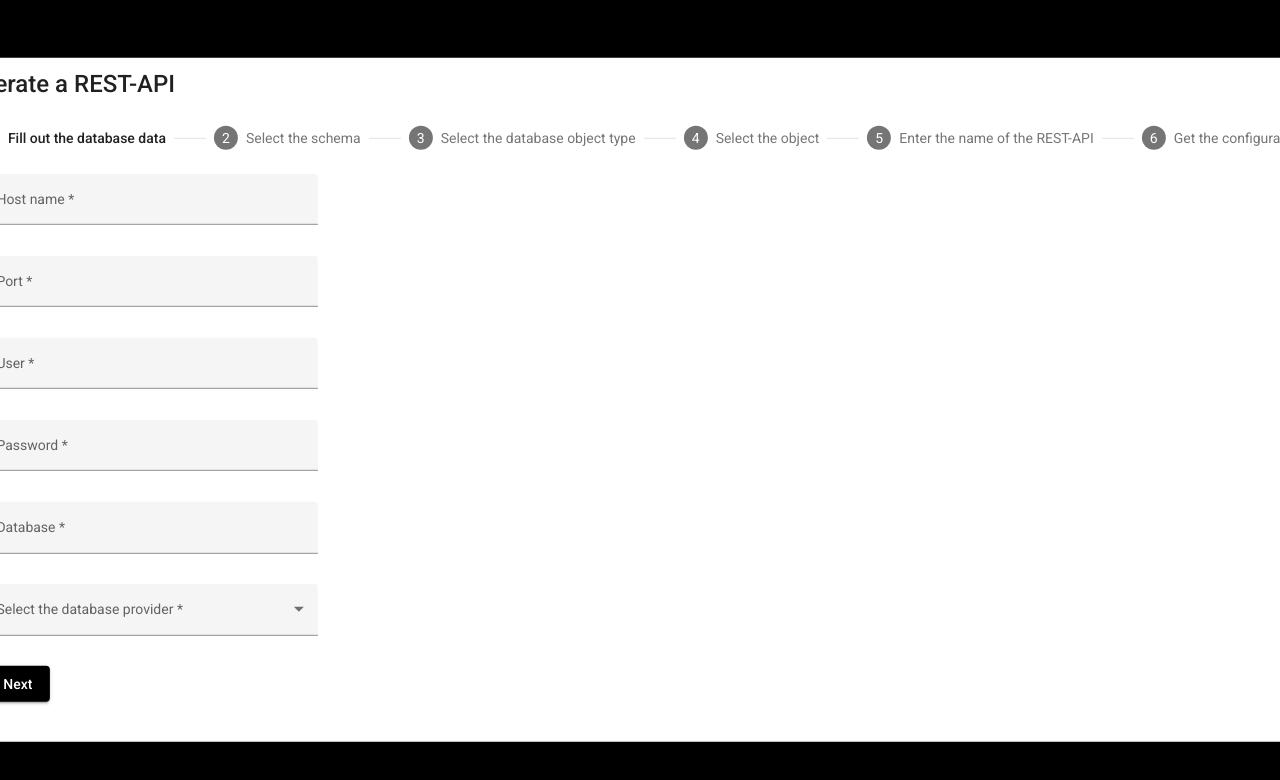
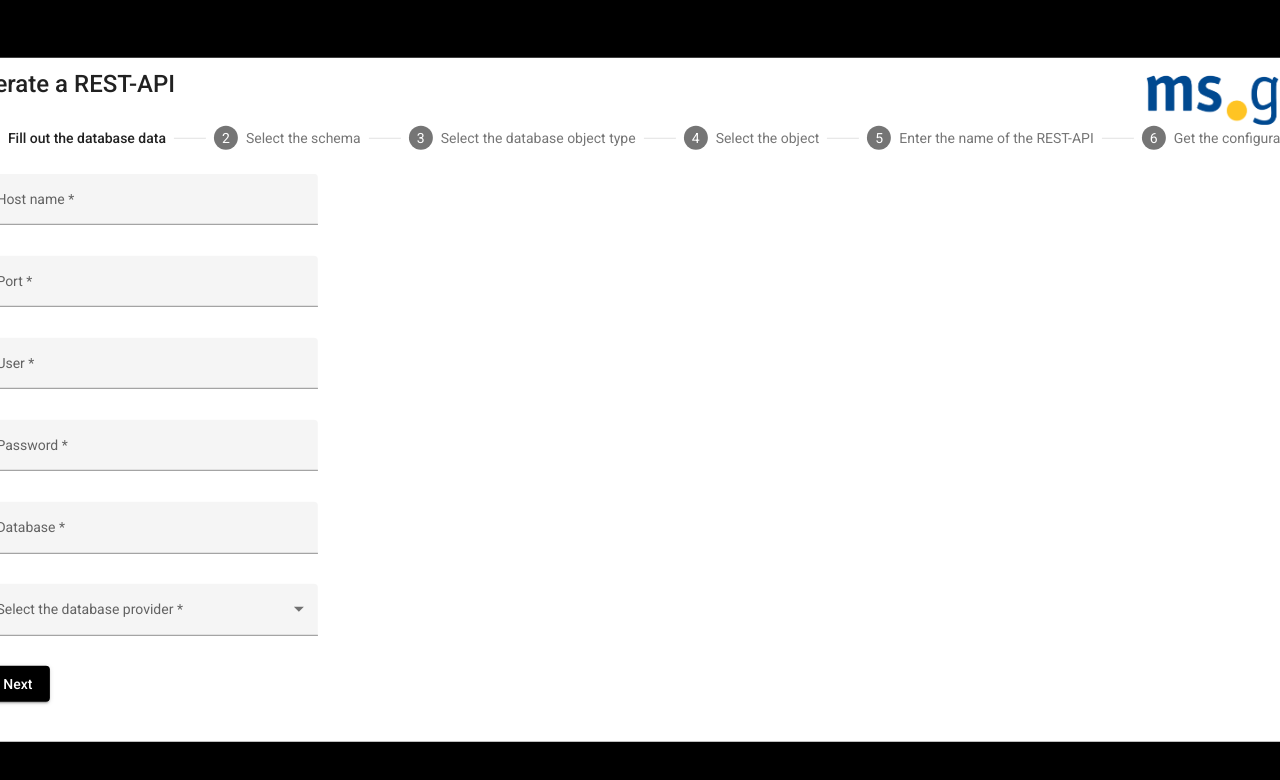
Before and after one commit to Chavalentas/BachelorThesis2, an Angular app in the folder Frontend/prototype-frontend/: page / in a window 1280 px wide. Shown: the top 780 px of the page. Built offline with nearby package versions, Linux system fonts and the light colour scheme.

Commit message:
Changes to frontend

```diff
--- a/Frontend/prototype-frontend/src/app/app.component.ts
+++ b/Frontend/prototype-frontend/src/app/app.component.ts
@@ -5,6 +5,9 @@ import { Component } from '@angular/core';
   templateUrl: './app.component.html',
   styleUrls: ['./app.component.scss']
 })
+/**
+ * Represents the app component.
+ */
 export class AppComponent {
   title = 'prototype-frontend';
 }
--- a/Frontend/prototype-frontend/src/app/app.module.ts
+++ b/Frontend/prototype-frontend/src/app/app.module.ts
@@ -15,6 +15,7 @@ import {MatStepperModule} from '@angular/material/stepper';
 import { FormsModule } from '@angular/forms';
 import { ReactiveFormsModule } from '@angular/forms';
 import { MatFormFieldModule } from '@angular/material/form-field';
+import {MatIconModule} from '@angular/material/icon';
 import {MatInputModule} from '@angular/material/input';
 import {MatRadioModule} from '@angular/material/radio';
 import {MatSelectModule} from '@angular/material/select';
@@ -37,6 +38,7 @@ import { NodeRedInstanceDataDialogComponent } from './components/node-red-instan
     MatButtonModule,
     MatCardModule,
     MatDialogModule,
+    MatIconModule,
     MatInputModule,
     MatListModule,
     MatRadioModule,
@@ -51,4 +53,7 @@ import { NodeRedInstanceDataDialogComponent } from './components/node-red-instan
   providers: [],
   bootstrap: [AppComponent]
 })
+/**
+ * Represents the app module.
+ */
 export class AppModule { }
--- a/Frontend/prototype-frontend/src/app/components/home/home.component.html
+++ b/Frontend/prototype-frontend/src/app/components/home/home.component.html
@@ -4,7 +4,10 @@
       Generate a REST-API
     </mat-card-title>
     <mat-card-content>
-      <mat-stepper [linear]="isLinear" #stepper>
+      <picture id="logo-picture">
+        <img mat-card-image src="../../../assets/images/msgis_logo.png" alt="company_logo">
+      </picture>
+      <mat-horizontal-stepper [linear]="isLinear" #stepper>
         <mat-step [stepControl]="firstFormGroup"  label="Fill out the database data">
           <form [formGroup]="firstFormGroup">
             <div>
@@ -141,7 +144,7 @@
               <mat-error *ngIf="fifthFormGroup?.get('restApiNameControl')?.errors?.['required']">The REST-API name cannot be empty!</mat-error>
             </mat-form-field>
           </p>
-        </div>
+           </div>
            <div>
               <div style="text-align: center;">
                   {{fifthStepSuccessMessage}}
@@ -156,7 +159,7 @@
             <div class="configuration-container">
               <mat-form-field id="config-area-formfield" class="example-full-width" appearance="fill">
                 <mat-label>JSON configuration</mat-label>
-                <textarea id="config-area" formControlName="configurationControl" matInput></textarea>
+                <textarea readonly id="config-area" formControlName="configurationControl" matInput></textarea>
               </mat-form-field>
               <div class="configuration-buttons-container">
                 <button [cdkCopyToClipboard]="sixthFormGroup.get('configurationControl')?.value"  class="config-buttons" mat-raised-button color="black">Copy to clipboard</button>
@@ -175,7 +178,7 @@
             </div>
           </form>
         </mat-step>
-      </mat-stepper>
+      </mat-horizontal-stepper>
     </mat-card-content>
   </mat-card>
 </div>
--- a/Frontend/prototype-frontend/src/app/components/home/home.component.scss
+++ b/Frontend/prototype-frontend/src/app/components/home/home.component.scss
@@ -25,31 +25,6 @@
   margin-right: 10px;
 }
 
-#relation-name-form{
-  margin-bottom: 20px;
-}
-
-#generator-card {
-  position: absolute;
-  width: max-content;
-  top: 50%;
-  left: 50%;
-  transform: translate(-50%, -50%);
-}
-
-#logo-id{
-  position: absolute;
-  top: 0;
-  left: 0;
-  width: 50%;
-  height: 50%;
-  object-fit: cover;
-}
-
-#rest-api-name-formfield{
-  width: 25%;
-}
-
 .formcontainer{
   display: flex;
   justify-content: center;
@@ -58,10 +33,6 @@
   height: 100vh;
   width: 100vw;
   background: black;
-}
-
-#database-entries-container{
-  display: flex;
 }
 
 .selection-list {
@@ -84,6 +55,14 @@
   margin-left: 10px;
 }
 
+.entry-field{
+  width: 25%;
+}
+
+::ng-deep .mat-horizontal-stepper-header{
+  pointer-events: none !important;
+}
+
 #config-area{
   max-height: 400px;
    min-height: 100px;
@@ -92,6 +71,10 @@
 #config-area-formfield{
   width: 50%;
   height: 50%;
+}
+
+#database-entries-container{
+  display: flex;
 }
 
 #offset-container{
@@ -107,10 +90,27 @@
   transform: translate(-50%, -50%);
 }
 
-.entry-field{
+#relation-name-form{
+  margin-bottom: 20px;
+}
+
+#generator-card {
+  position: absolute;
+  width: max-content;
+  top: 50%;
+  left: 50%;
+  transform: translate(-50%, -50%);
+}
+
+#logo-picture{
+  position:absolute;
+  top: 20px;
+  right: 40px;
+  width: 10%;
+  height: 10%;
+  object-fit:cover;
+}
+
+#rest-api-name-formfield{
   width: 25%;
 }
-
-::ng-deep .mat-horizontal-stepper-header{
-  pointer-events: none !important;
-}
--- a/Frontend/prototype-frontend/src/app/components/home/home.component.ts
+++ b/Frontend/prototype-frontend/src/app/components/home/home.component.ts
@@ -13,7 +13,6 @@ import { GetSchemaEnumsResponse } from 'src/app/models/get-schema-enums-response
 import { DbObject } from 'src/app/models/db-object.model';
 import { map, Observable } from 'rxjs';
 import { GetObjectInformationResponse } from 'src/app/models/get-object-information-response.model';
-import { GetDbProviderResponse } from 'src/app/models/get-db-provider-response.model';
 import { createPasswordCorrectnessValidator } from 'src/app/validators/password.validator';
 import { createHostnameCorrectnessValidator } from 'src/app/validators/hostname.validator';
 import { createUsernameCorrectnessValidator } from 'src/app/validators/user.validator';
@@ -32,7 +31,7 @@ import { ImportFlowResponse } from 'src/app/models/import-flow-response.model';
  */
 export class HomeComponent implements OnInit {
   /**
-   * Represents the json configuration (array of nodes).
+   * Represents the JSON configuration (array of nodes).
    */
   private _jsonConfig : Array<any>;
 
@@ -185,13 +184,20 @@ export class HomeComponent implements OnInit {
    * Represents the sixth form group.
    */
   public sixthFormGroup = this._formBuilder.group({
-    configurationControl: ['', Validators.required],
+    configurationControl: [''],
   });
 
   /**
    * Represents the ngOnInit.
    */
   ngOnInit(): void {
+  }
+
+  /**
+   * Represents the ngAfterViewInit.
+   */
+  ngAfterViewInit() {
+    this.stepper._getIndicatorType = () => 'number';
   }
 
   /**
@@ -547,7 +553,7 @@ export class HomeComponent implements OnInit {
    * @param objectData The database object data.
    * @param connString The connection string.
    * @param restApiName The name of the REST-API.
-   * @returns The JSON configuration of the flow.
+   * @returns The observable of the JSON configuration of the flow.
    */
   private getConfiguration(objectData : any, connString : string, restApiName : string) : Observable<any>{
     var reqBody = {"conn" : connString, "schema" : this.selectedSchema.schemaName, "dbObjectType" : this.selectedObjectType, "provider" : this._dbProvider, "apiName" : restApiName, "dbObjectInformation" : objectData};
--- a/Frontend/prototype-frontend/src/app/components/node-red-instance-data-dialog/node-red-instance-data-dialog.component.scss
+++ b/Frontend/prototype-frontend/src/app/components/node-red-instance-data-dialog/node-red-instance-data-dialog.component.scss
@@ -1,8 +1,8 @@
-#node-red-instance-url-formfield{
-  width: 100%;
-}
-
 .mat-dialog-actions-container{
   display: flex;
   flex-direction: column;
 }
+
+#node-red-instance-url-formfield{
+  width: 100%;
+}
--- a/Frontend/prototype-frontend/src/app/components/node-red-instance-data-dialog/node-red-instance-data-dialog.component.ts
+++ b/Frontend/prototype-frontend/src/app/components/node-red-instance-data-dialog/node-red-instance-data-dialog.component.ts
@@ -8,7 +8,7 @@ import { MatDialogRef, MAT_DIALOG_DATA } from '@angular/material/dialog';
   styleUrls: ['./node-red-instance-data-dialog.component.scss']
 })
 /**
- * Represents the Node-RED instance data Dialog component.
+ * Represents the Node-RED instance data dialog component.
  */
 export class NodeRedInstanceDataDialogComponent implements OnInit {
   /**
--- a/Frontend/prototype-frontend/src/app/configuration/config-generator-backend.config.json
+++ b/Frontend/prototype-frontend/src/app/configuration/config-generator-backend.config.json
@@ -1,3 +1,3 @@
 {
-  "conn": "http://10.66.2.110:8081/node-red"
+  "conn": "http://localhost:1880"
 }
--- a/Frontend/prototype-frontend/src/app/configuration/schema-parser-backend.config.json
+++ b/Frontend/prototype-frontend/src/app/configuration/schema-parser-backend.config.json
@@ -1,3 +1,3 @@
 {
-  "conn": "http://10.66.2.110:8081/node-red"
+  "conn": "http://localhost:1880"
 }
```
Also changed, not shown: 1 other file (tests, documents, lock files or other folders).
